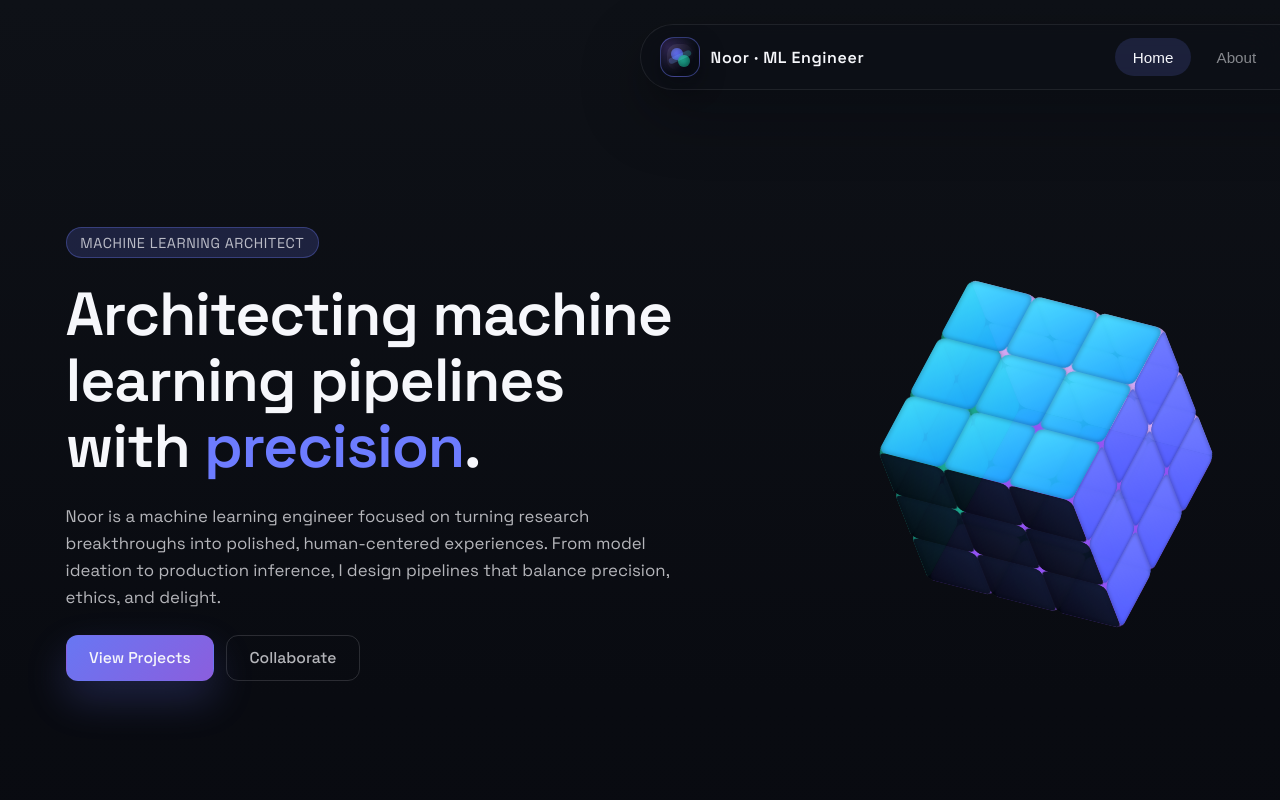
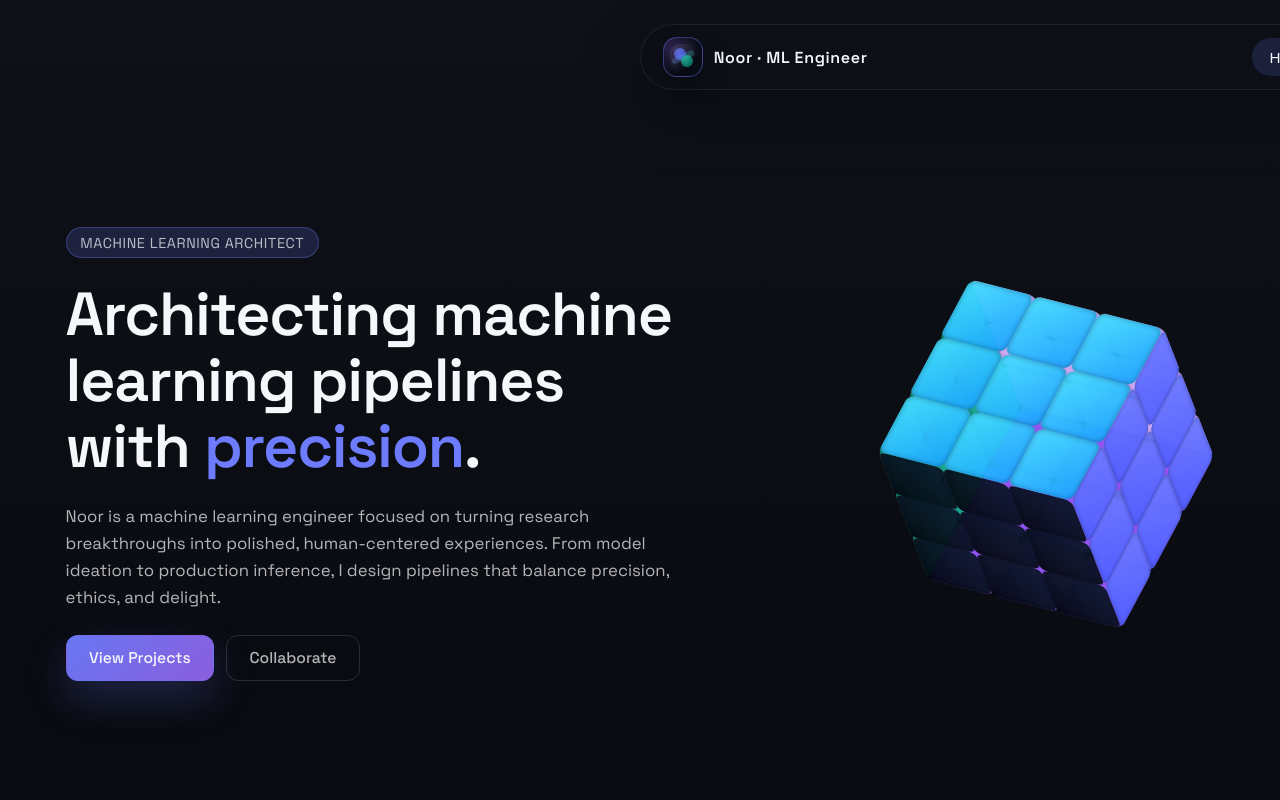
Before and after one commit to Hareem2024/noorssite, a React (Vite) app: page / in a window 1280 px wide. Shown: the top 800 px of the page. Built offline with nearby package versions, Linux system fonts and the light colour scheme.

Commit message:
Expand navbar width and spacing

```diff
--- a/src/styles/global.css
+++ b/src/styles/global.css
@@ -53,13 +53,14 @@ main {
   top: 24px;
   left: 50%;
   transform: translateX(-50%);
-  width: min(92vw, 980px);
+  width: min(96vw, var(--max-width));
   display: flex;
   flex-wrap: wrap;
   align-items: center;
   justify-content: space-between;
-  gap: 0.75rem;
-  padding: 0.75rem 1.2rem;
+  column-gap: 0.85rem;
+  row-gap: 0.65rem;
+  padding: 0.75rem 1.4rem;
   border-radius: 999px;
   backdrop-filter: blur(var(--glass-blur));
   background: rgba(14, 17, 23, 0.7);
@@ -83,6 +84,8 @@ main {
   font-weight: 600;
   letter-spacing: 0.04em;
   flex-shrink: 0;
+  white-space: nowrap;
+  margin-right: auto;
 }
 
 .navbar__brand-icon {
@@ -155,10 +158,12 @@ main {
 .navbar__links {
   display: flex;
   align-items: center;
-  gap: 0.5rem;
-  flex: 1 1 260px;
+  column-gap: 0.5rem;
+  row-gap: 0.4rem;
+  flex: 1 1 320px;
   justify-content: flex-end;
   flex-wrap: wrap;
+  min-width: fit-content;
 }
 
 .navbar__link {
@@ -730,8 +735,10 @@ main {
 @media (max-width: 800px) {
   .navbar {
     top: 16px;
+    width: calc(100% - 2rem);
     padding: 0.7rem 1rem;
-    gap: 0.6rem;
+    column-gap: 0.6rem;
+    row-gap: 0.55rem;
   }
 
   .navbar__brand-text {
@@ -741,6 +748,7 @@ main {
   .navbar__links {
     flex: 1 1 100%;
     justify-content: center;
+    column-gap: 0.6rem;
   }
 
   main {
```
